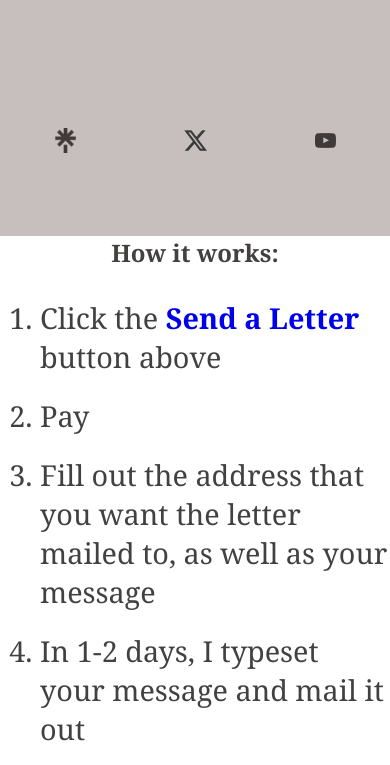
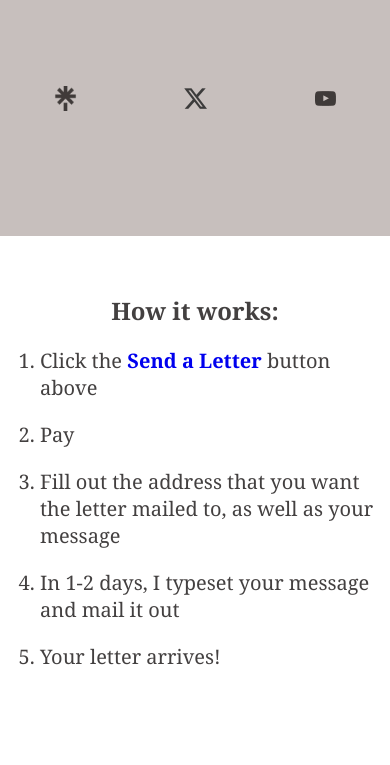
Before and after one commit to jonahedmundson/typewritten_letter, a plain HTML site: page index.html in a window 390 px wide. Shown: the part 1452-2217 px from the top of the page. Drawn offline with Linux system fonts and the light colour scheme.

```diff
--- a/customstyle.css
+++ b/customstyle.css
@@ -146,4 +146,8 @@ li {
   .icons img {
     width: 25px;
   }
+
+  ol {
+    font-size: smaller;
+  }
 }
--- a/index.html
+++ b/index.html
@@ -52,7 +52,7 @@
             <div class="spacer"></div>
             <hr style="width: min(300px, 30vw);">
             <p style="font-weight: lighter; font-size: larger; text-align: center;">At only $0.20/word (CAD)</p>
-            <div class="spacer" style="height: 20vh;"></div>
+            <div class="spacer" style="height: 10vh;"></div>
             <div class="icons">
                 <a href="https://linktr.ee/jonahedmundson"><img src="./assets/icons/linktree.webp"></a>
                 <a href="https://x.com/RealityCheckMag"><img src="./assets/icons/x.png"></a>
```
